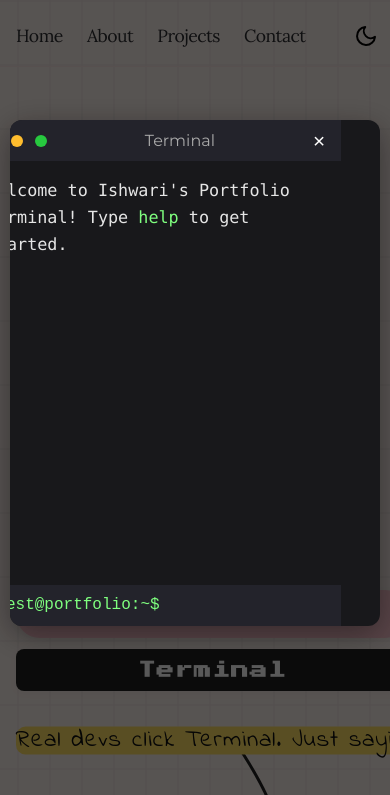
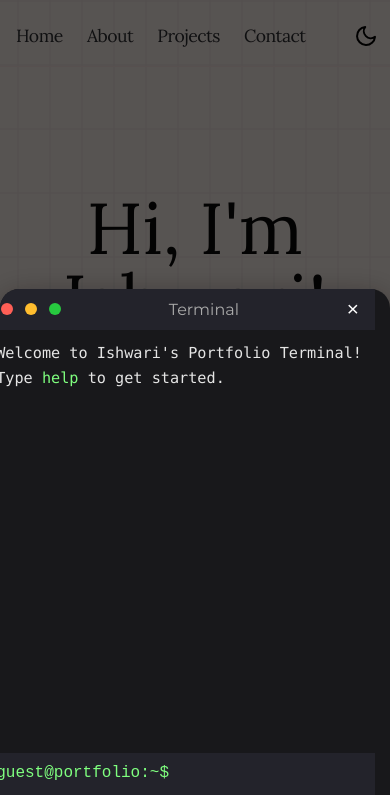
Before and after one commit to ishwariiic/Portfolio, a plain HTML site: page index.html in a window 390 px wide. Both pictures are taken after a click on the button "Terminal". Shown: the part 49-844 px from the top of the page. Drawn offline with Linux system fonts and the light colour scheme.

Commit message:
Update index.html

```diff
--- a/index.html
+++ b/index.html
@@ -328,17 +328,55 @@
       .hero-buttons-custom {
         flex-direction: column !important;
         align-items: stretch !important;
+        gap: 1rem !important;
+      }
+      .hero-btn,
+      .hero-btn-terminal {
+        width: 100% !important;
+        min-width: 0 !important;
+        box-sizing: border-box !important;
+        font-size: 1.1rem !important;
+        padding: 1rem 0.5rem !important;
+        margin-bottom: 0.5rem !important;
       }
       .terminal-hint-container {
         margin-left: 0 !important;
         margin-top: 1.2rem !important;
         justify-content: flex-start !important;
         min-width: 0 !important;
+        width: 100% !important;
+      }
+      .terminal-hint-text {
+        font-size: 1.1rem !important;
+        white-space: normal !important;
       }
       .terminal-handdrawn-arrow {
-        left: 50% !important;
-        top: 40px !important;
-        transform: rotate(90deg) !important;
+        display: none !important;
+      }
+      #fake-terminal-modal {
+        align-items: flex-end !important;
+        justify-content: center !important;
+        padding-bottom: 0 !important;
+      }
+      #fake-terminal {
+        width: 100vw !important;
+        max-width: 100vw !important;
+        height: 60vh !important;
+        max-height: 70vh !important;
+        border-radius: 1.2rem 1.2rem 0 0 !important;
+        padding: 0 !important;
+        left: 0 !important;
+        right: 0 !important;
+        bottom: 0 !important;
+        top: auto !important;
+      }
+      #terminal-body {
+        font-size: 0.95rem !important;
+        padding: 0.7rem !important;
+      }
+      #terminal-form {
+        font-size: 1rem !important;
+        padding: 0.5rem 0.7rem !important;
       }
     }
     .highlight-animate {
```
